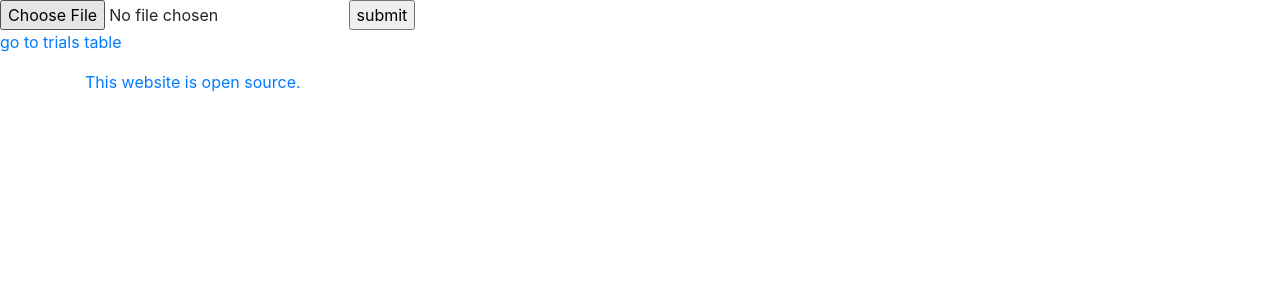
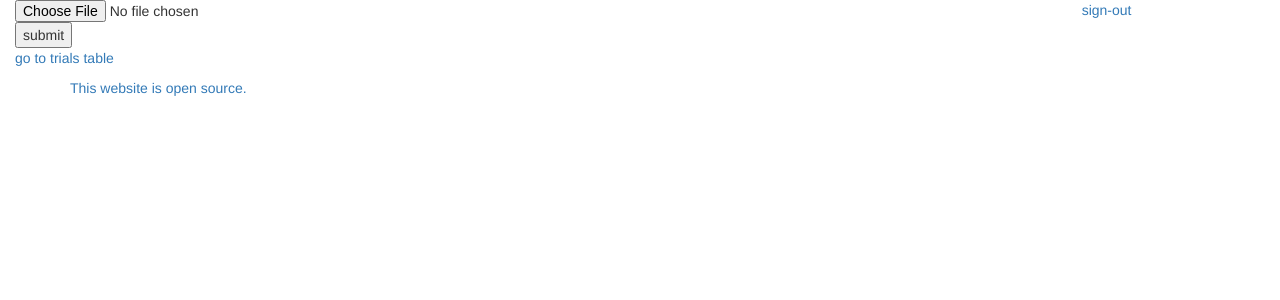
Before and after one commit to kuaikai/kuaikai, a Django app: page /submit in a window 1280 px wide. Shown: the top 300 px of the page. Run offline with Django 3.2, Linux system fonts and the light colour scheme; the visitor is signed in with stand-in values (Sample User, id 1); parts of the project's set-up code (start-up, migrations or seed data) failed here and were passed over; some libraries are stand-ins or nearby versions.

Commit message:
add sign-in/sign-out links in UI

```diff
--- a/acarbroker/acarbroker/templates/acarbroker/base.html
+++ b/acarbroker/acarbroker/templates/acarbroker/base.html
@@ -16,7 +16,19 @@
 </head>
 <body>
 
+<div class="container-fluid"><div class="row">
+  <div class="col-md-10 col-sm-10 col-xs-10">
 {% block body %}{% endblock %}
+  </div>
+  <div class="col-md-2 col-sm-2 col-xs-2">
+{% if request.user.is_authenticated %}
+  <a href="{% url 'signout' %}">sign-out</a>
+{% else %}
+  <a href="{% url 'signin' %}">sign-in</a>
+{% endif %}
+  </div>
+</div></div>
+
 
 <footer class="footer">
   <div class="container"><div class="row">
```
